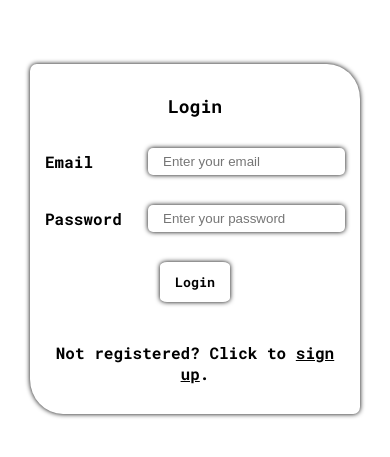
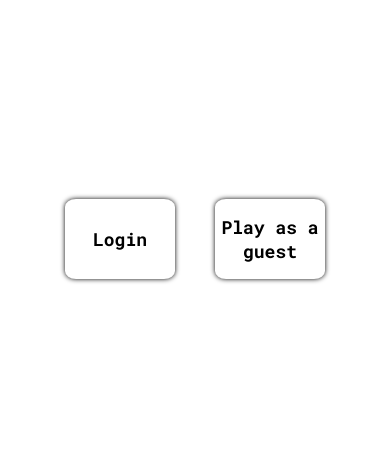
Before and after one commit to mruqqie/tictactoe, a React (Create React App) app: page / in a window 390 px wide. Shown: the part 183-640 px from the top of the page. Built offline with nearby package versions, Linux system fonts and the light colour scheme; the HTML template or start-up script is replaced by a standard one.

Commit message:
modified:   src/App.js 	modified:   src/components/home/Home.css 	modified:   src/components/home/Home.jsx 	modified:   src/components/login/Login.css 	modified:   src/components/login/Login.jsx 	modified:   src/components/register/Register.css 	modified:   src/components/register/Register.jsx

```diff
--- a/src/App.js
+++ b/src/App.js
@@ -3,9 +3,9 @@ import "./App.css";
 import Board from "./components/board/Board";
 import ScoreBoard from "./components/scoreBoard/ScoreBoard";
 import Reset from "./components/reset/Reset";
-import Register from "./components/register/Register";
 import Login from "./components/login/Login";
 import Home from "./components/home/Home";
+import Register from "./components/register/Register";
 
 function App() {
 	const [mark, setMark] = useState(Array(9).fill(null));
@@ -247,7 +247,7 @@ function App() {
 			{/* <ScoreBoard scores={scores} player={player} />
 			<Board mark={mark} onClick={handleClick} />
 			<Reset reset={resetBoard} /> */}
-			<Login />
+			<Home />
 		</div>
 	);
 }
--- a/src/components/home/Home.css
+++ b/src/components/home/Home.css
@@ -0,0 +1,44 @@
+.home {
+    display: flex;
+    gap: 100px;
+}
+
+.homeButton {
+    border: none;
+    background-color: white;
+    border-radius: 10%;
+    box-shadow: 0px 0px 5px black;
+    width: 180px;
+    height: 100px;
+    align-self: center;
+    font-family: "Roboto Mono", sans-serif;
+    cursor: pointer;
+    font-size: x-large;
+}
+
+.homeButton:hover {
+    box-shadow: 0px 0px 10px black;
+}
+
+@media (max-width: 560px) {
+    .home {
+        gap: 70px;
+    }
+
+    .homeButton {
+        width: 130px;
+        font-size: larger;
+    }
+}
+
+@media (max-width: 400px) {
+    .home {
+        gap: 40px;
+    }
+
+    .homeButton {
+        width: 110px;
+        height: 80px;
+        font-size: large;
+    }
+}
--- a/src/components/home/Home.jsx
+++ b/src/components/home/Home.jsx
@@ -1,13 +1,13 @@
-import React from 'react'
-import "./Home.css"
+import React from "react";
+import "./Home.css";
 
 const Home = () => {
-  return (
-    <div>
-        <button onClick={null}>Login</button>
-        <button onClick={null}>Play as a guest</button>
-    </div>
-  )
-}
+	return (
+		<div className="home">
+			<button className="homeButton" onClick={null}>Login</button>
+			<button className="homeButton" onClick={null}>Play as a guest</button>
+		</div>
+	);
+};
 
-export default Home
+export default Home;
--- a/src/components/login/Login.css
+++ b/src/components/login/Login.css
@@ -5,7 +5,7 @@ body {
     height: 100vh;
     margin: 0;
 }
-.form {
+.loginForm {
     display: flex;
     flex-direction: column;
     justify-content: space-evenly;
@@ -17,7 +17,7 @@ body {
     height: 400px;
 }
 
-input {
+.loginInput {
     margin-left: 25px;
     border-radius: 5px;
     box-shadow: 0px 0px 5px black;
@@ -28,7 +28,7 @@ input {
     outline: none;
 }
 
-input:hover {
+.loginInput:hover {
     box-shadow: 0px 0px 7px black;
 }
 
@@ -38,7 +38,7 @@ input:hover {
     align-items: center;
 }
 
-button {
+.loginButton {
     border: none;
     background-color: white;
     border-radius: 10%;
@@ -50,7 +50,7 @@ button {
     cursor: pointer;
 }
 
-button:hover {
+.loginButton:hover {
     box-shadow: 0px 0px 10px black;
 }
 
@@ -69,25 +69,25 @@ button:hover {
 }
 
 @media (max-width: 650px) {
-    .form {
+    .loginForm {
         width: 400px;
         height: 400px;
     }
 
-    input {
+    .loginInput {
         width: 250px;
     }
 }
 
 @media (max-width: 515px) {
-    .form {
+    .loginForm {
         width: 350px;
         height: 350px;
         padding-left: 15px;
         padding-right: 15px;
     }
 
-    input {
+    .loginInput {
         width: 200px;
     }
 
@@ -99,14 +99,14 @@ button:hover {
 }
 
 @media (max-width: 410px) {
-    .form {
+    .loginForm {
         width: 300px;
         height: 350px;
         padding-left: 15px;
         padding-right: 15px;
     }
 
-    input {
+    .loginInput {
         width: 180px;
     }
 
@@ -119,14 +119,14 @@ button:hover {
         padding-top: 10px;
     }
 
-    button {
+    .loginButton {
         width: 70px;
         height: 40px;
     }
 }
 
 @media (max-width: 350px) {
-    .form {
+    .loginForm {
         width: 220px;
         height: 300px;
         padding-left: 20px;
@@ -141,7 +141,7 @@ button:hover {
         font-size: large;
     }
 
-    input {
+    .loginInput {
         width: 240px;
         margin-left: 0px;
     }
@@ -152,7 +152,7 @@ button:hover {
         font-size: small;
     }
 
-    button {
+    .loginButton {
         width: 60px;
         height: 30px;
     }
--- a/src/components/login/Login.jsx
+++ b/src/components/login/Login.jsx
@@ -6,11 +6,12 @@ const Login = () => {
 	const [password, setPassword] = useState("");
 	return (
 		<div>
-			<form className="form">
+			<form className="loginForm">
 				<div className="login">Login</div>
 				<div className="input">
-					<label>Email</label>
+					<label className="loginLabel">Email</label>
 					<input
+						className="loginInput"
 						type="email"
 						placeholder="Enter your email"
 						value={email}
@@ -20,8 +21,9 @@ const Login = () => {
 					/>
 				</div>
 				<div className="input">
-					<label>Password</label>
+					<label className="loginLabel">Password</label>
 					<input
+						className="loginInput"
 						type="password"
 						placeholder="Enter your password"
 						value={password}
@@ -30,10 +32,10 @@ const Login = () => {
 						}}
 					/>
 				</div>
-				<button type="submit" onClick={null}>
+				<button className="loginButton" type="submit" onClick={null}>
 					Login
 				</button>
-				<div className="reg">Not registered? Click to <span>sign up</span>.</div>
+				<div className="reg">Not registered? Click here to <span>sign up</span>.</div>
 			</form>
 		</div>
 	);
--- a/src/components/register/Register.css
+++ b/src/components/register/Register.css
@@ -5,7 +5,7 @@ body {
     height: 100vh;
     margin: 0;
 }
-.form {
+.regForm {
     display: flex;
     flex-direction: column;
     justify-content: space-evenly;
@@ -17,7 +17,7 @@ body {
     height: 400px;
 }
 
-input {
+.regInput {
     margin-left: 25px;
     border-radius: 5px;
     box-shadow: 0px 0px 5px black;
@@ -28,17 +28,17 @@ input {
     outline: none;
 }
 
-input:hover {
+.regInput:hover {
     box-shadow: 0px 0px 7px black;
 }
 
-.input {
+.regInput {
     display: flex;
     justify-content: space-between;
     align-items: center;
 }
 
-button {
+.regButton {
     border: none;
     background-color: white;
     border-radius: 10%;
@@ -50,7 +50,7 @@ button {
     cursor: pointer;
 }
 
-button:hover {
+.regButton:hover {
     box-shadow: 0px 0px 10px black;
 }
 
@@ -67,3 +67,95 @@ button:hover {
     cursor: pointer;
     text-decoration: underline;
 }
+
+@media (max-width: 650px) {
+
+}
+
+@media (max-width: 580px) {
+    .regForm {
+        width: 450px;
+        height: 400px;
+        padding-left: 15px;
+        padding-right: 15px;
+    }
+
+    .regInput {
+        width: 250px;
+    }
+}
+
+@media (max-width: 500px) {
+    .regForm {
+        width: 350px;
+        height: 350px;
+        padding-left: 15px;
+        padding-right: 15px;
+    }
+
+    .regInput {
+        width: 350px;
+        margin-left: 0px;
+    }
+
+    .reg {
+        text-align: center;
+        padding-top: 10px;
+    }
+
+    .regLabel {
+        display: none;
+    }
+}
+
+@media (max-width: 410px) {
+    .regForm {
+        width: 300px;
+        height: 350px;
+        padding-left: 15px;
+        padding-right: 15px;
+    }
+
+    .register{
+        font-size: large;
+    }
+
+    .reg {
+        text-align: center;
+        padding-top: 10px;
+    }
+
+    .regButton {
+        width: 75px;
+        height: 40px;
+    }
+}
+
+@media (max-width: 350px) {
+    .regForm {
+        width: 220px;
+        height: 300px;
+        padding-left: 20px;
+        padding-right: 20px;
+    }
+
+    .register{
+        font-size: large;
+    }
+
+    .regInput {
+        width: 240px;
+        margin-left: 0px;
+    }
+
+    .reg {
+        text-align: center;
+        padding-top: 10px;
+        font-size: small;
+    }
+
+    .regButton {
+        width: 75px;
+        height: 30px;
+    }
+}
--- a/src/components/register/Register.jsx
+++ b/src/components/register/Register.jsx
@@ -1,5 +1,5 @@
 import React, { useState } from "react";
-import "./Register.css";
+import "./Register.css"
 
 const Register = () => {
 	const [email, setEmail] = useState("");
@@ -8,12 +8,14 @@ const Register = () => {
 
 	return (
 		<div>
-			<form className="form">
+			<form className="regForm">
 				<div className="register">Register</div>
 				<div className="input">
-					<label>Email</label>
+					<label className="regLabel">Email</label>
 					<input
+						className="regInput"
 						type="email"
+						placeholder="Email"
 						value={email}
 						onChange={(e) => {
 							setEmail(e.target.value);
@@ -21,9 +23,11 @@ const Register = () => {
 					/>
 				</div>
 				<div className="input">
-					<label>Password</label>
+					<label className="regLabel">Password</label>
 					<input
+						className="regInput"
 						type="password"
+						placeholder="Password"
 						value={password}
 						onChange={(e) => {
 							setPassword(e.target.value);
@@ -31,17 +35,19 @@ const Register = () => {
 					/>
 				</div>
 				<div className="input">
-					<label>Confirm Password</label>
+					<label className="regLabel">Confirm Password</label>
 					<input
+						className="regInput"
 						type="password"
+						placeholder="Confirm Password"
 						value={confirmPassword}
 						onChange={(e) => {
 							setConfirmPassword(e.target.value);
 						}}
 					/>
 				</div>
-				<button type="submit">Register</button>
-				<div className="reg">Registered? Click to <span>log in</span>.</div>
+				<button className="regButton" type="submit">Register</button>
+				<div className="reg">Registered? Click here to <span>log in</span>.</div>
 			</form>
 		</div>
 	);
```
